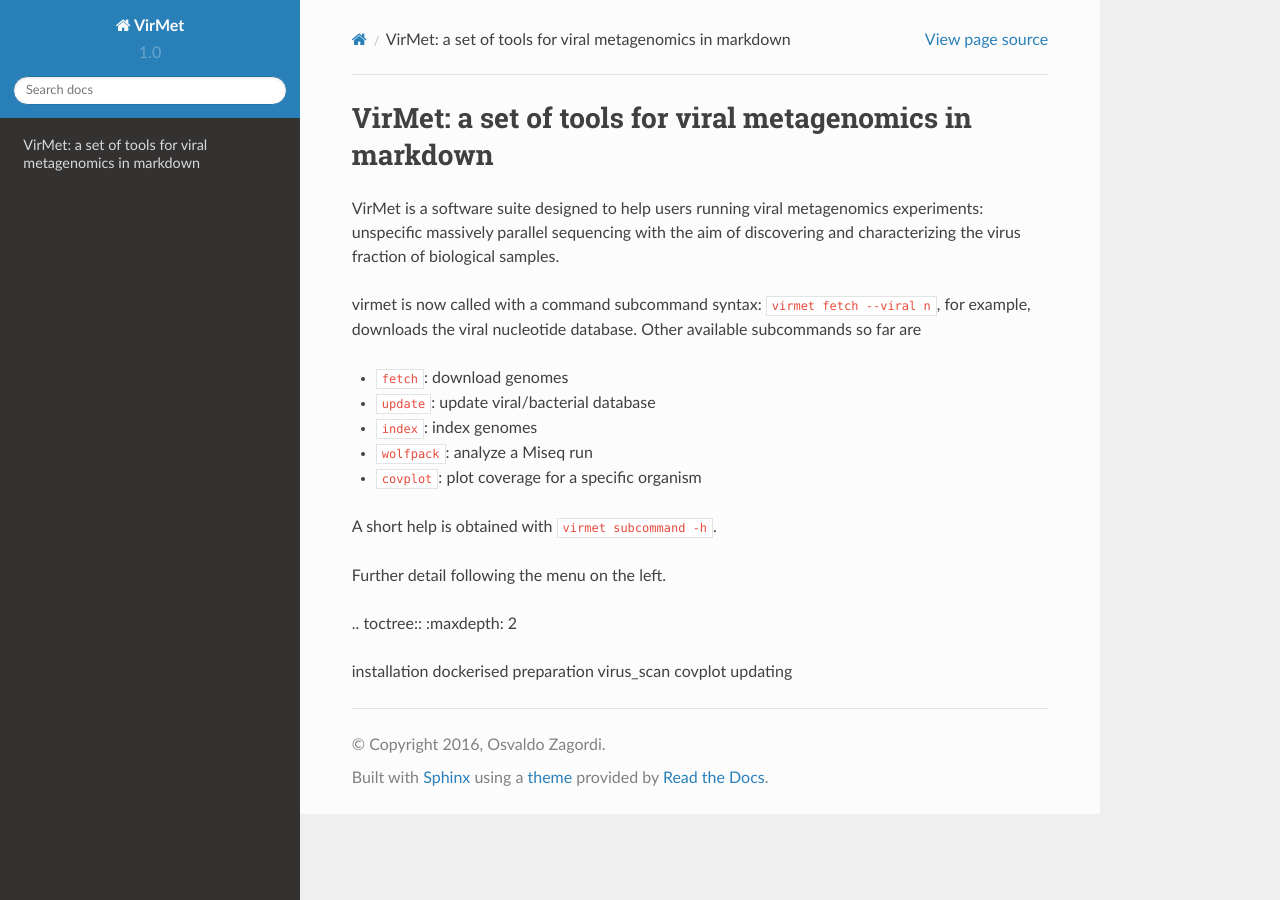
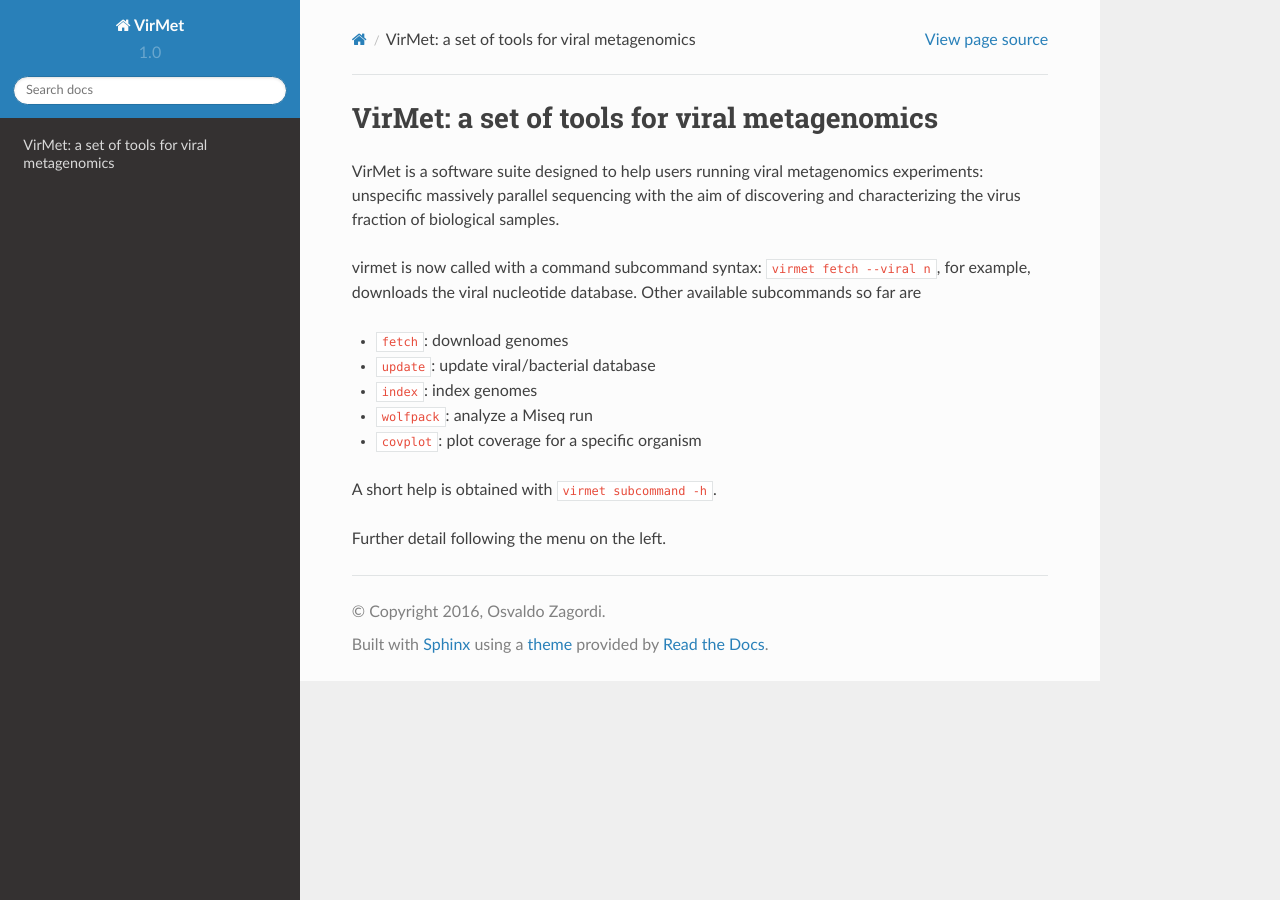
Before and after one commit to medvir/VirMet, a Sphinx documentation site: the page built from docs/index.md, in a window 1280 px wide. Built offline with Sphinx 7.4.7 and the Read the Docs theme 2.0.0, drawn with Linux system fonts in a browser that asks for light colours.

```diff
--- a/docs/conf.py
+++ b/docs/conf.py
@@ -14,7 +14,6 @@
 
 import sys
 import os
-
 
 # If extensions (or modules to document with autodoc) are in another directory,
 # add these directories to sys.path here. If the directory is relative to the
@@ -33,8 +32,6 @@ extensions = []
 
 # Add any paths that contain templates here, relative to this directory.
 templates_path = ['_templates']
-
-
 
 # The encoding of source files.
 #source_encoding = 'utf-8-sig'
@@ -255,7 +252,6 @@ man_pages = [
 # If true, show URL addresses after external links.
 #man_show_urls = False
 
-
 # -- Options for Texinfo output -------------------------------------------
 
 # Grouping the document tree into Texinfo files. List of tuples
--- a/docs/index.md
+++ b/docs/index.md
@@ -1,4 +1,4 @@
-# VirMet: a set of tools for viral metagenomics in markdown
+# VirMet: a set of tools for viral metagenomics
 
 
 VirMet is a software suite designed to help users running viral metagenomics
@@ -19,13 +19,3 @@ database. Other available subcommands so far are
 A short help is obtained with `virmet subcommand -h`.
 
 Further detail following the menu on the left.
-
-.. toctree::
-   :maxdepth: 2
-
-   installation
-   dockerised
-   preparation
-   virus_scan
-   covplot
-   updating
```
Also changed, not shown: docs/index.rst (deleted, +0 -32 lines).
